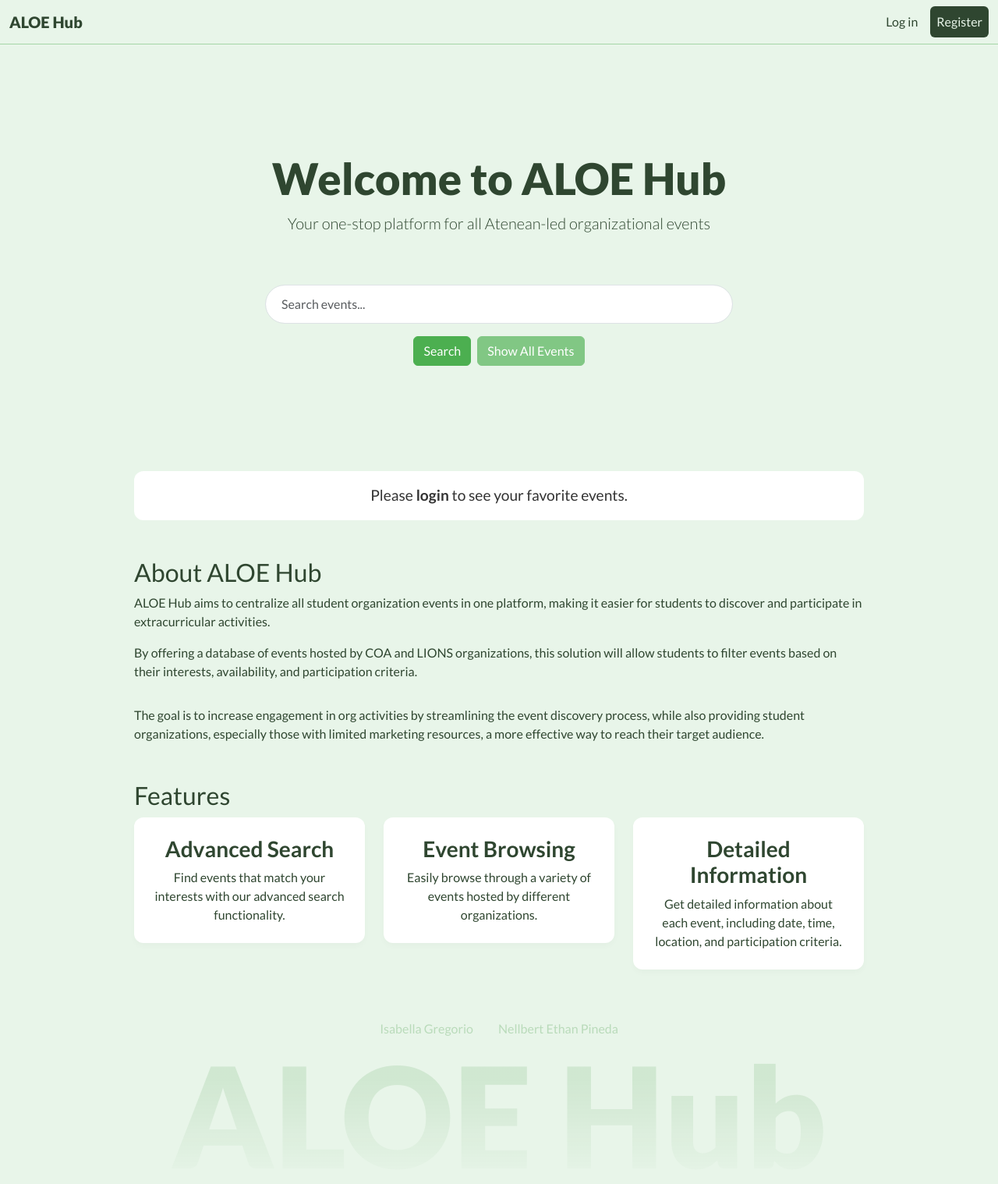
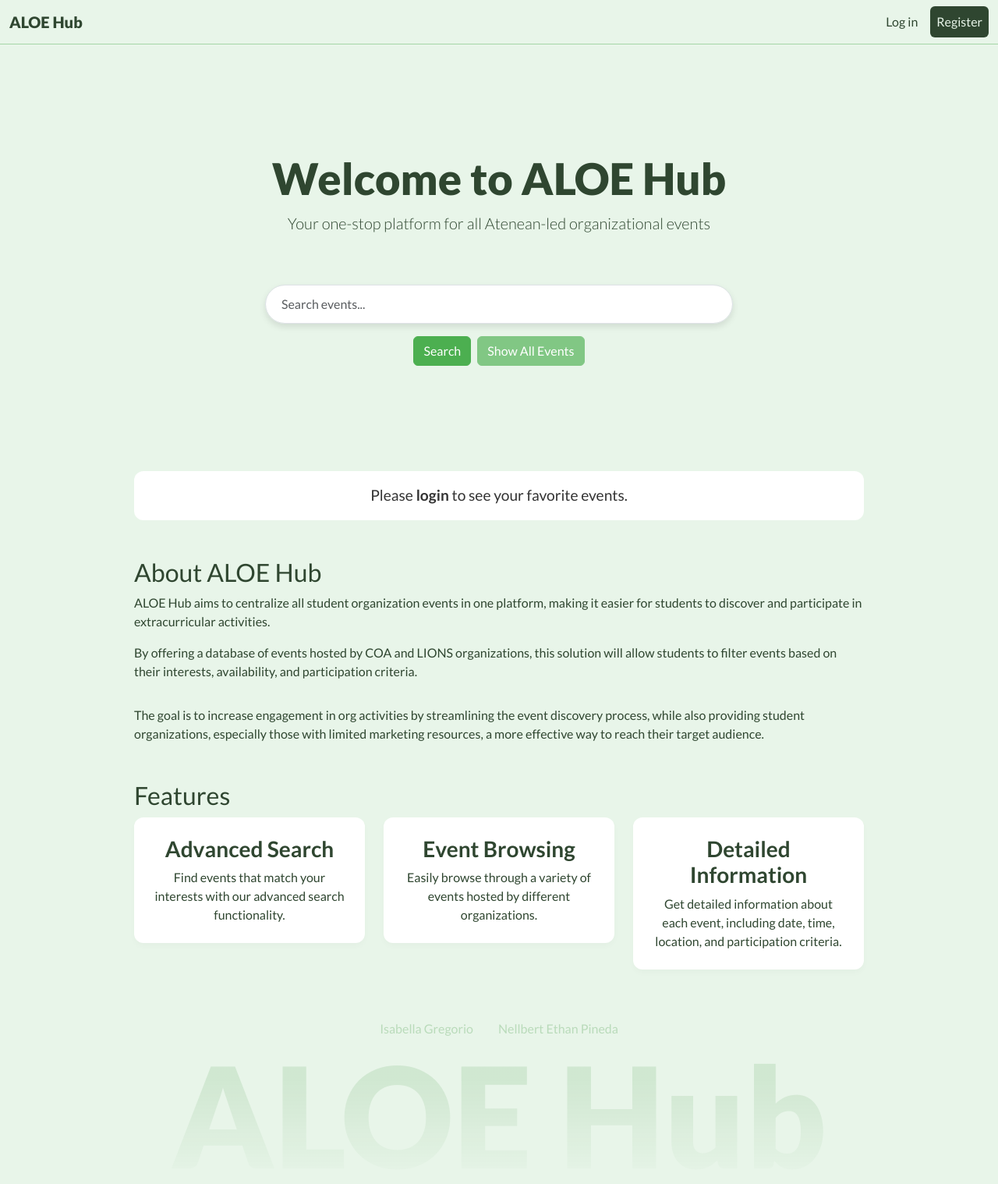
Before and after one commit to nellbert-admu/Aloe-Hub, a Django app: page / in a window 1280 px wide. Shown: the whole page at 78% size. Run offline with Django 5.2, Linux system fonts and the light colour scheme; some libraries are stand-ins or nearby versions.

Commit message:
updated drop shadows

```diff
--- a/templates/events/events.html
+++ b/templates/events/events.html
@@ -11,7 +11,7 @@
     <h2 class="text-center mb-4">Events</h2>
 
     <form method="GET" action="{% url 'event-list' %}" class="d-flex justify-content-center mb-5">
-        <div class="input-group" style="max-width: 600px;">
+        <div class="input-group" style="max-width: 600px; box-shadow: 0 4px 8px rgba(0, 0, 0, 0.1); border-radius: 50px;">
             <input type="text" name="q" class="form-control rounded-pill-start" placeholder="Search events..." value="{{ request.GET.q }}" aria-label="Search events">
             <select name="sort_by" class="form-select">
                 <option value="date" {% if request.GET.sort_by == 'date' %}selected{% endif %}>Sort by Date</option>
--- a/templates/home.html
+++ b/templates/home.html
@@ -13,7 +13,7 @@
     <div class="row mb-5">
         <div class="col-md-8 offset-md-2">
             <form method="GET" action="{% url 'event-list' %}" class="d-flex justify-content-center flex-column align-items-center">
-                <div class="input-group mb-3" style="max-width: 600px;">
+                <div class="input-group mb-3" style="max-width: 600px; box-shadow: 0 4px 8px rgba(0, 0, 0, 0.1); border-radius: 50px;">
                     <input type="text" name="q" class="form-control rounded-pill" placeholder="Search events..." aria-label="Search events">
                 </div>
                 <div class="d-flex justify-content-center">
```
Also changed, not shown: db.sqlite3.
